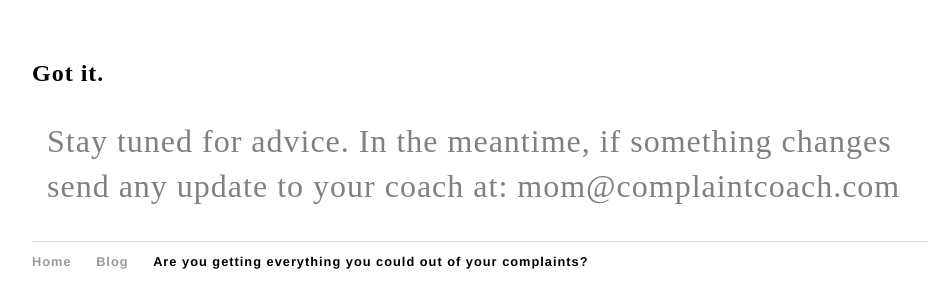
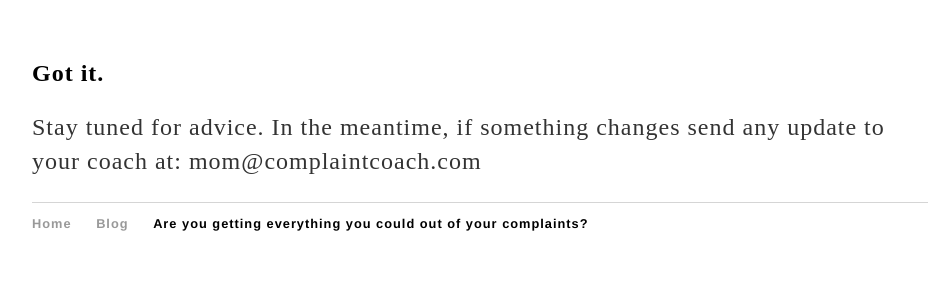
Before and after one commit to alfonsopacino/aalfonsopacinol, a Jekyll site: the page built from gotit.md, in a window 1280 px wide. Shown: the top 308 px of the page, without its empty margins (160-1088 px from the left). Built offline with Jekyll 4.4.1, drawn with Linux system fonts in a browser that asks for light colours; comment, search, counter and statistics services are not loaded.

Commit message:
Update gotit.md

```diff
--- a/gotit.md
+++ b/gotit.md
@@ -3,7 +3,7 @@ layout: default
 title: Complaint Coach
 ---
 <h2>Got it.</h2>
-<p style="color: grey; margin-left: 15px; font-size: 2em;">
+<p>
 Stay tuned for advice. In the meantime, if
 something changes send any update to
 your coach at: mom@complaintcoach.com
```
